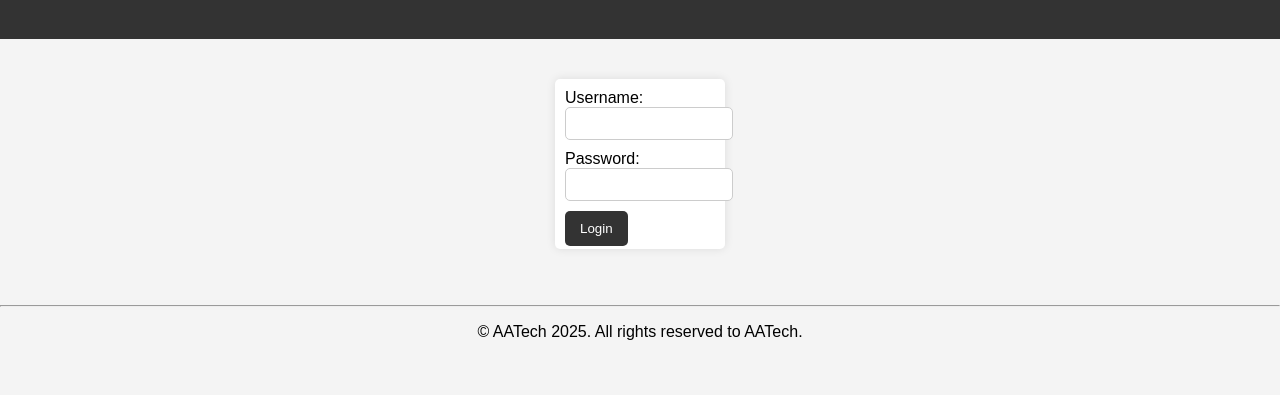
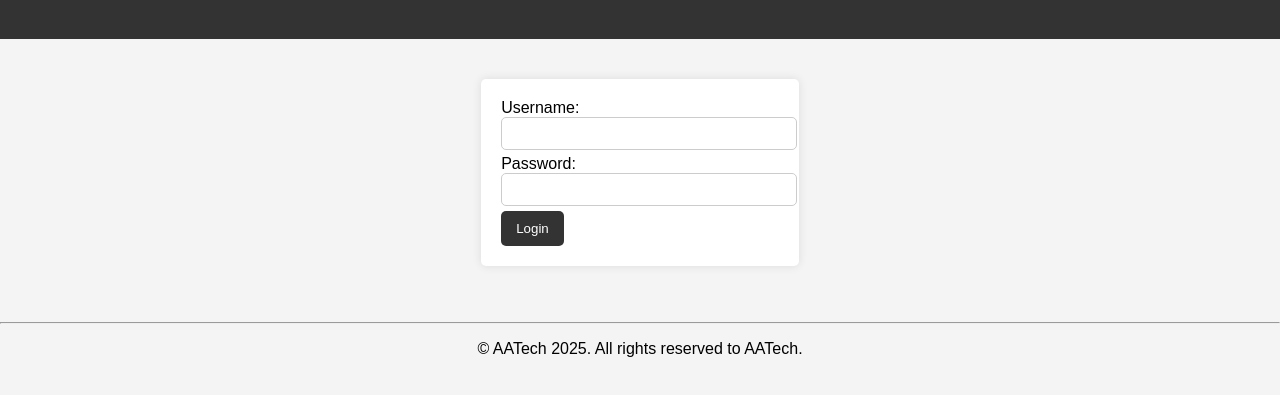
Before and after one commit to adamayliffe/customer-login, a plain HTML site: page index.html in a window 1280 px wide. Shown: the part 81-476 px from the top of the page. Drawn offline with Linux system fonts and the light colour scheme.

Commit message:
Update style.css

```diff
--- a/style.css
+++ b/style.css
@@ -21,15 +21,13 @@ form {
     display: inline-block;
     text-align: left;
     background-color: #fff;
-    width: 150px;
-    height: 150px;
-    padding: 10px; /* Optional for internal spacing */
+    padding: 20px;
     border-radius: 5px;
     box-shadow: 0px 0px 10px rgba(0, 0, 0, 0.1);
 }
 
 input {
-    margin-bottom: 10px;
+    margin-bottom: 5px;
     padding: 8px;
     width: 100%;
     border: 1px solid #ccc;
```
